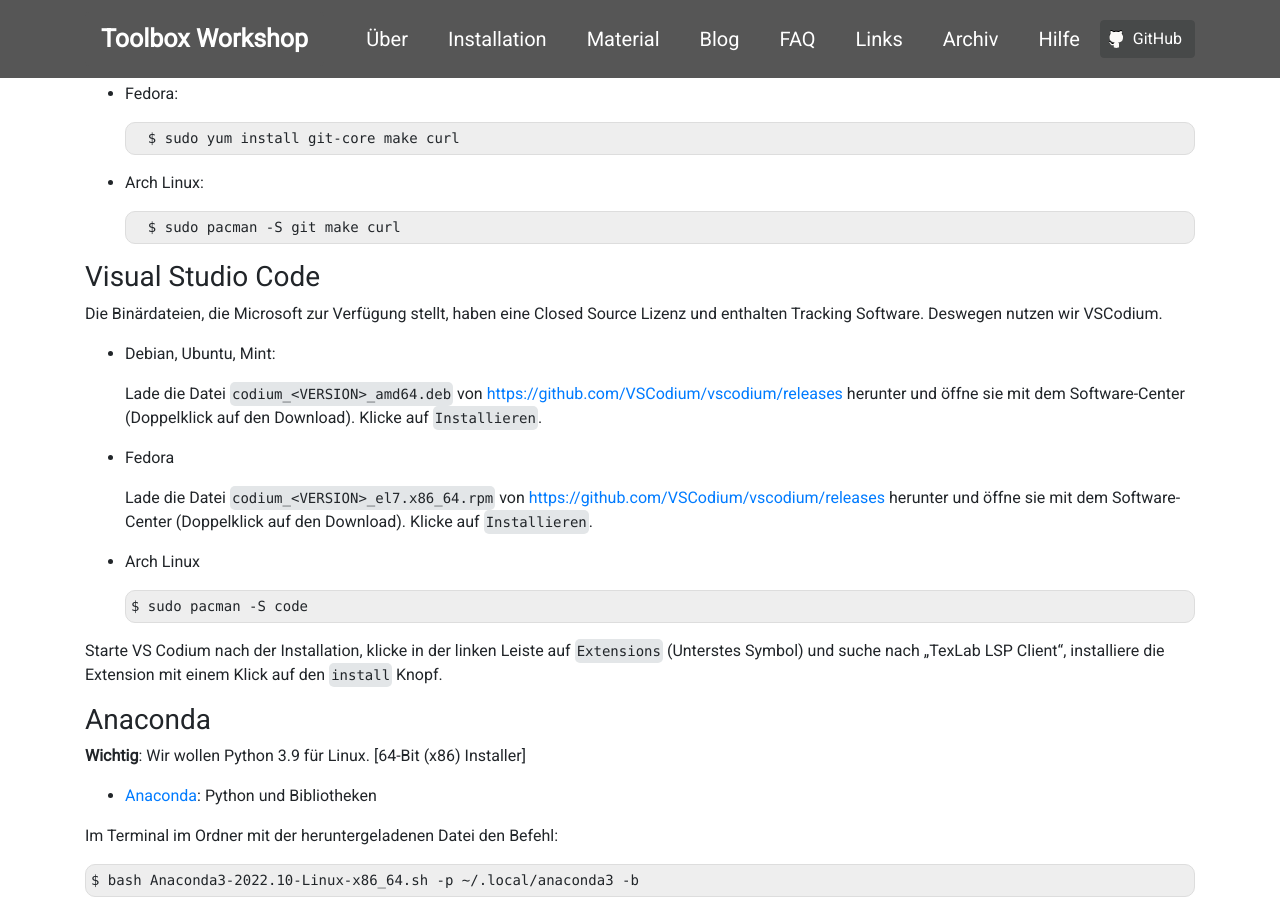
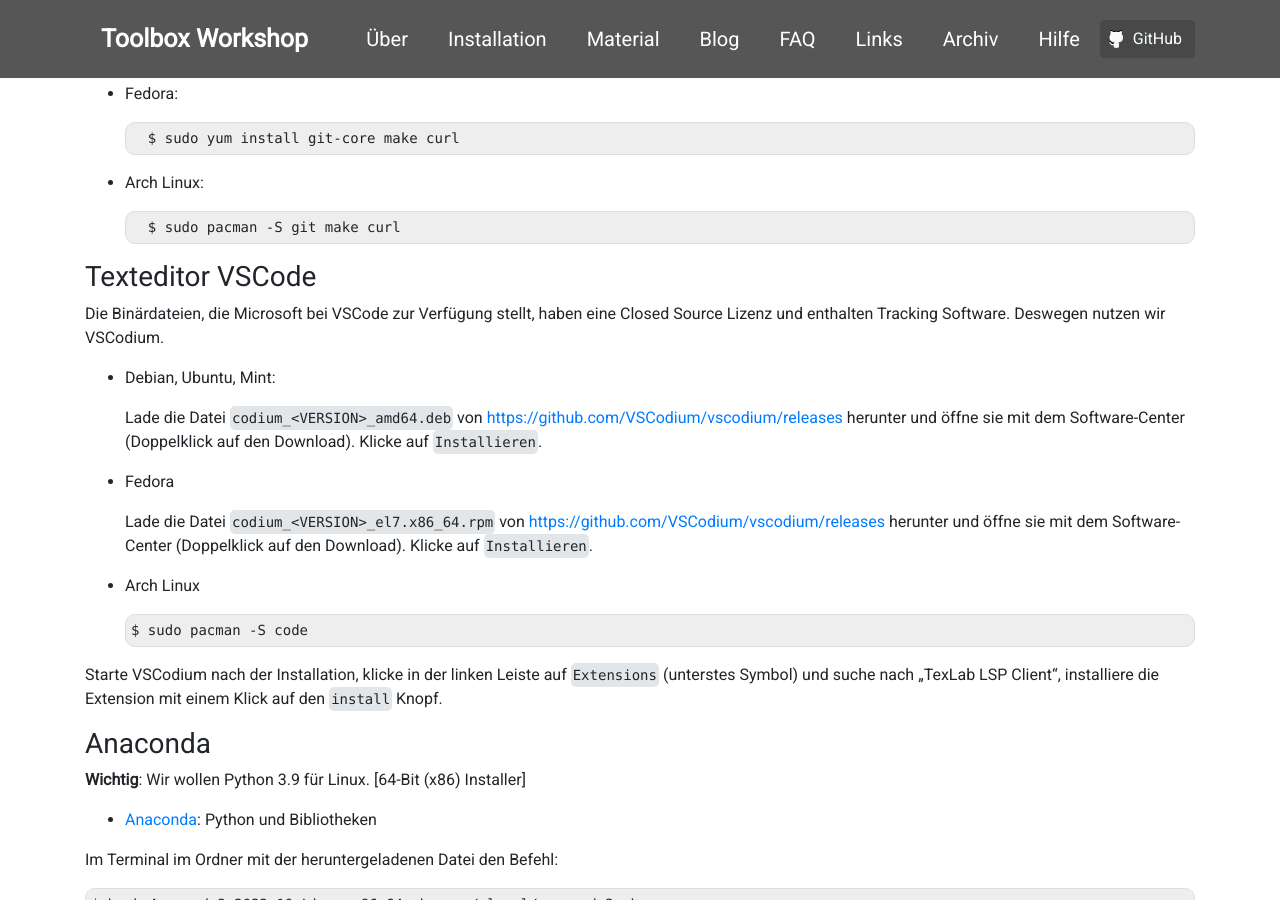
Before and after one commit to pep-dortmund/homepage-toolbox, a Jekyll site: the page built from install/linux.md, in a window 1280 px wide and 900 px high, scrolled down 619 px. Built offline with Jekyll 4.4.1, drawn with Linux system fonts in a browser that asks for light colours; nearby versions of some CDN libraries; some of the changed text lies outside the part shown.

Commit message:
change every occurence to VSCodium addressing comments of Anno

```diff
--- a/install/linux.md
+++ b/install/linux.md
@@ -9,7 +9,7 @@
 Dann kannst du allerdings kein TeX in matplotlib benutzen (führt zu weniger schönen Plots).
 
 Falls du nur am LaTeX-Kurs teilnehmen willst,
-solltest du mindestens Visual Studio Codium (oder einen anderen Texteditor)
+solltest du mindestens VSCodium (oder einen anderen Texteditor)
 und TeXLive installieren.
 
 
@@ -55,9 +55,9 @@
 
         $ sudo pacman -S git make curl
 
-### Visual Studio Code
+### Texteditor VSCode
 
-Die Binärdateien, die Microsoft zur Verfügung stellt, haben eine Closed Source
+Die Binärdateien, die Microsoft bei VSCode zur Verfügung stellt, haben eine Closed Source
 Lizenz und enthalten Tracking Software. Deswegen nutzen wir VSCodium.
 
 
@@ -78,8 +78,8 @@
 
       $ sudo pacman -S code
 
-Starte VS Codium nach der Installation, klicke in der linken Leiste auf
-`Extensions` (Unterstes Symbol) und suche nach „TexLab LSP Client“,
+Starte VSCodium nach der Installation, klicke in der linken Leiste auf
+`Extensions` (unterstes Symbol) und suche nach „TexLab LSP Client“,
 installiere die Extension mit einem Klick auf den `install` Knopf.
 
 ### Anaconda
```
Also changed, not shown: install/macos.md (+5 -5 lines).
